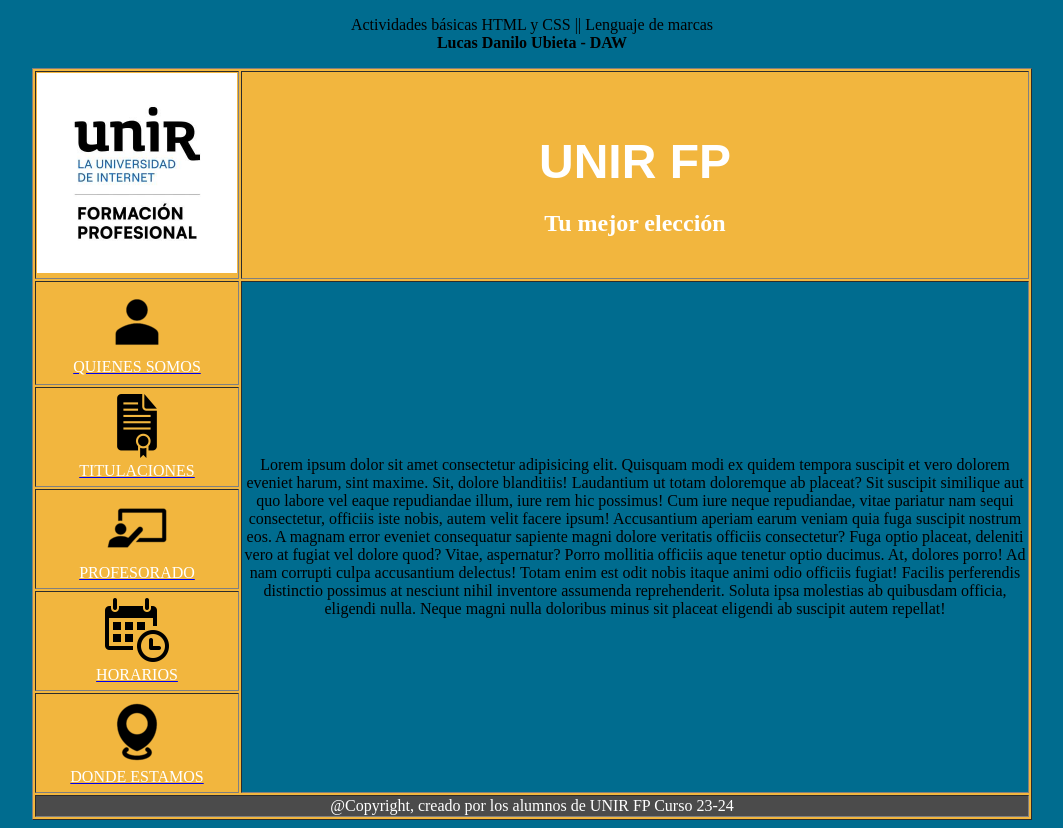
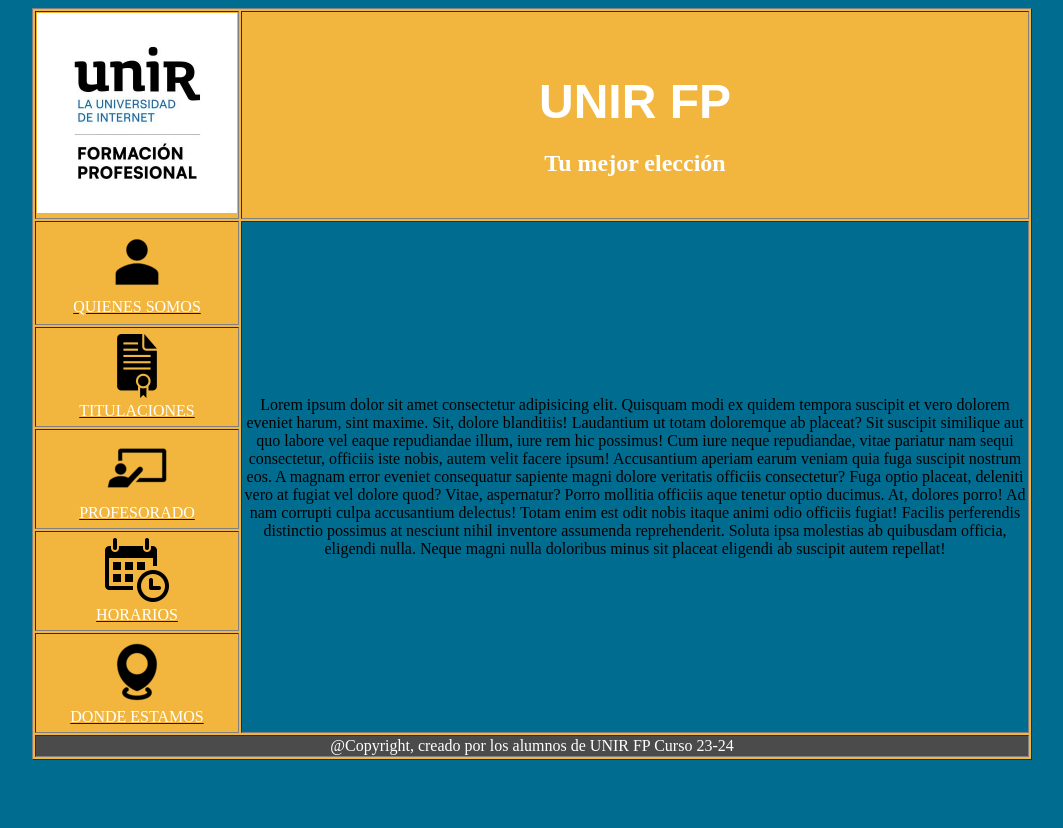
Before and after one commit to lucasubieta/dawfp_tp1, a plain HTML site: page profesorado.html in a window 1280 px wide. Shown: the whole page, without its empty margins (108-1171 px from the left). After the commit the page ends 800 px from the top, so only its background shows below. Drawn offline with Linux system fonts and the light colour scheme.

Commit message:
Update profesorado.html

```diff
--- a/profesorado.html
+++ b/profesorado.html
@@ -8,8 +8,6 @@
 </head>
 
 <body bgcolor="#006C8F">
-    <p align="center" >Actividades básicas HTML y CSS || Lenguaje de marcas  <br><b>Lucas Danilo Ubieta - DAW </b></p>
-
     <table border="1" width="1000px" bgcolor="#F2B63E" align="center">
 
         <tr height="200">
```
